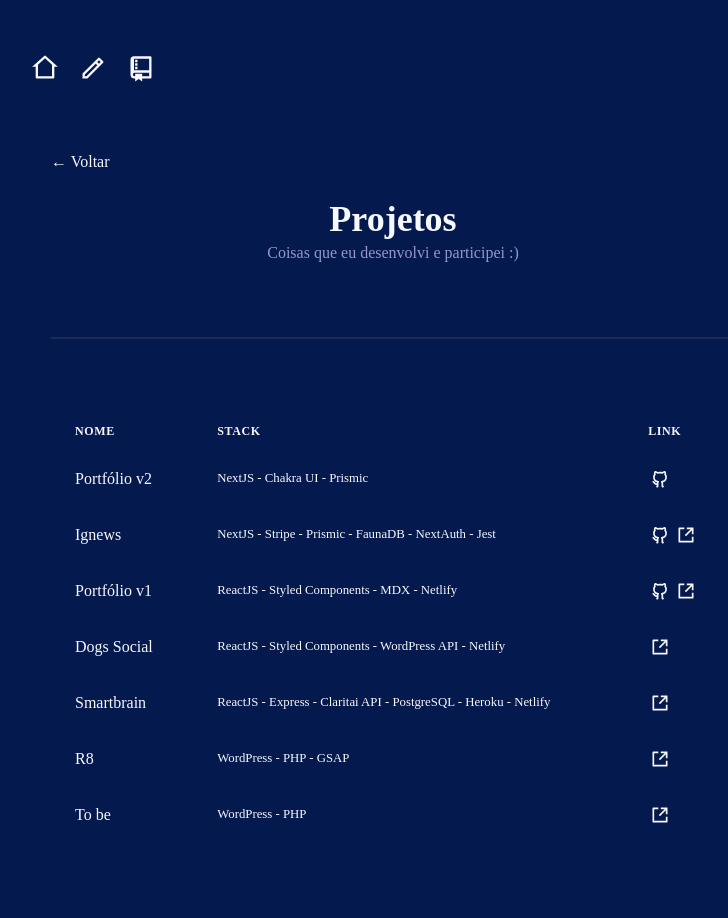
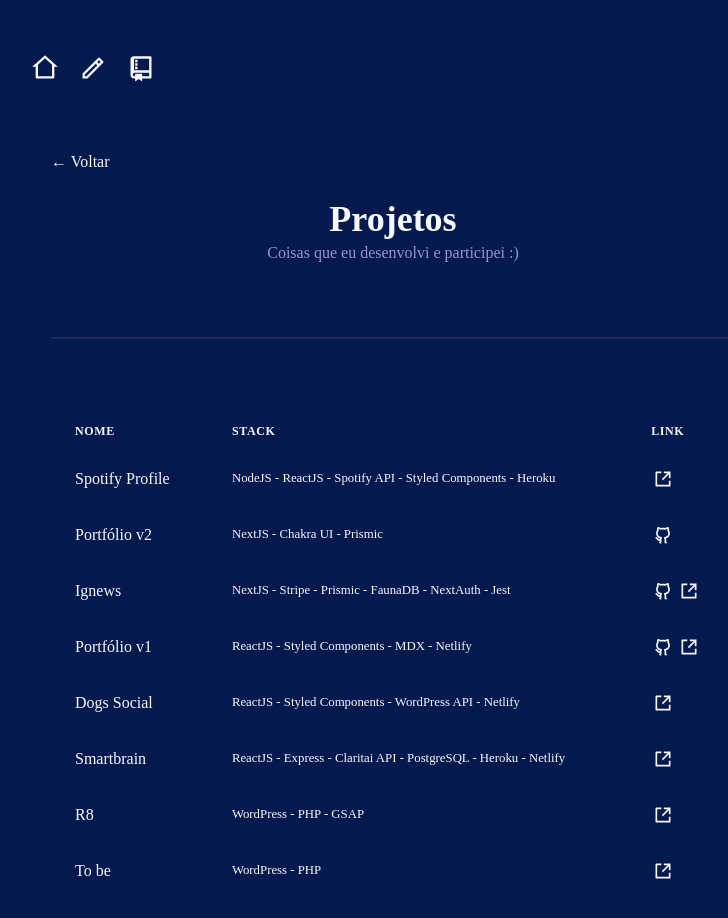
Before and after one commit to daniilomello/daniilodev-v2, a Next.js app: page /projects in a window 1280 px wide. Shown: the top 918 px of the page, without its empty margins (247-975 px from the left). Built offline with nearby package versions, Linux system fonts and the light colour scheme; a web font is replaced by a local one.

Commit message:
feat: add spotify project

```diff
--- a/src/data/projects.js
+++ b/src/data/projects.js
@@ -1,4 +1,17 @@
 export const projects = [
+  {
+    name: 'Spotify Profile',
+    tags: 'NodeJS - ReactJS - Spotify API - Styled Components - Heroku',
+    description: 'Site pessoal para exibir meus projetos e conteúdos.',
+    live: 'https://danlittle-spotify.herokuapp.com/',
+    github: 'https://github.com/daniilomello/daniilodev',
+    figma: '/',
+    loom: '/',
+    asLive: true,
+    asGithub: false,
+    asFigma: false,
+    asLoom: false,
+  },
   {
     name: 'Portfólio v2',
     tags: 'NextJS - Chakra UI - Prismic',
```
